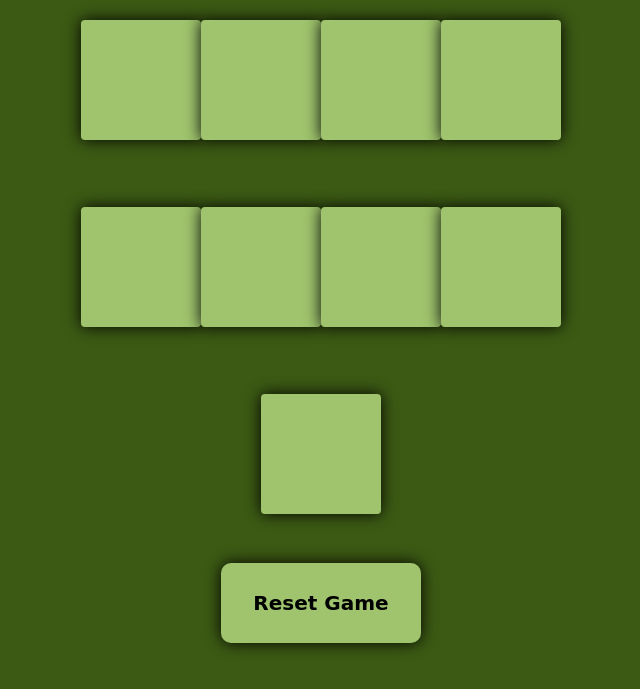
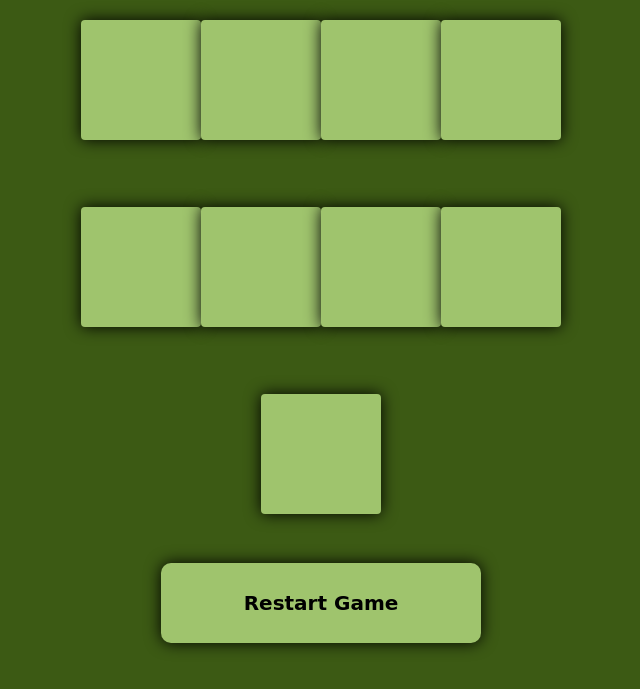
Before and after one commit to Aeiman2002/Tic-Tac-Toe, a plain HTML site: page index.html in a window 1280 px wide. Shown: the part 85-774 px from the top of the page, without its empty margins (319-959 px from the left). Drawn offline with nearby package versions, Linux system fonts and the light colour scheme; some packages are replaced by stand-ins of ours; a script that the page names is missing.

Commit message:
code update

```diff
--- a/index.html
+++ b/index.html
@@ -17,7 +17,7 @@
 <body>
     <div class="pt-3">
         <h1 class="head container d-flex justify-content-center align-items-center">Tic Tac Toe</h1>
-        <div class="d-flex justify-content-center align-items-center">
+        <div class="d-flex justify-content-center align-items-center ">
             <div class="d-flex justify-content-center align-items-center flex-wrap game-box gap-4">
                 <button class="btn"></button>
                 <button class="btn"></button>
@@ -31,7 +31,7 @@
             </div>
         </div>
         <div class="d-flex justify-content-center align-items-center pt-3">
-            <button id="resetBtn">Reset Game</button>
+            <button id="resetBtn">Restart Game</button>
         </div>
     </div>
 
--- a/style.css
+++ b/style.css
@@ -46,7 +46,7 @@ body {
     border-radius: 10px;
     background-color: #9fc46d !important;
     height: 10vmin;
-    width: 25vmin;
+    width: 40vmin;
     color: black !important;
     font-size: 20px !important;
     font-weight: 700 !important;
@@ -62,11 +62,11 @@ body {
     color: #3C5A14 !important;
 }
 
-
+/*
 @media screen and (min-width: 0px) and (max-width: 500px) {
     .game-box {
     height: 70vh;
     width: 100vh;
 }
 
-}
+} */
```
